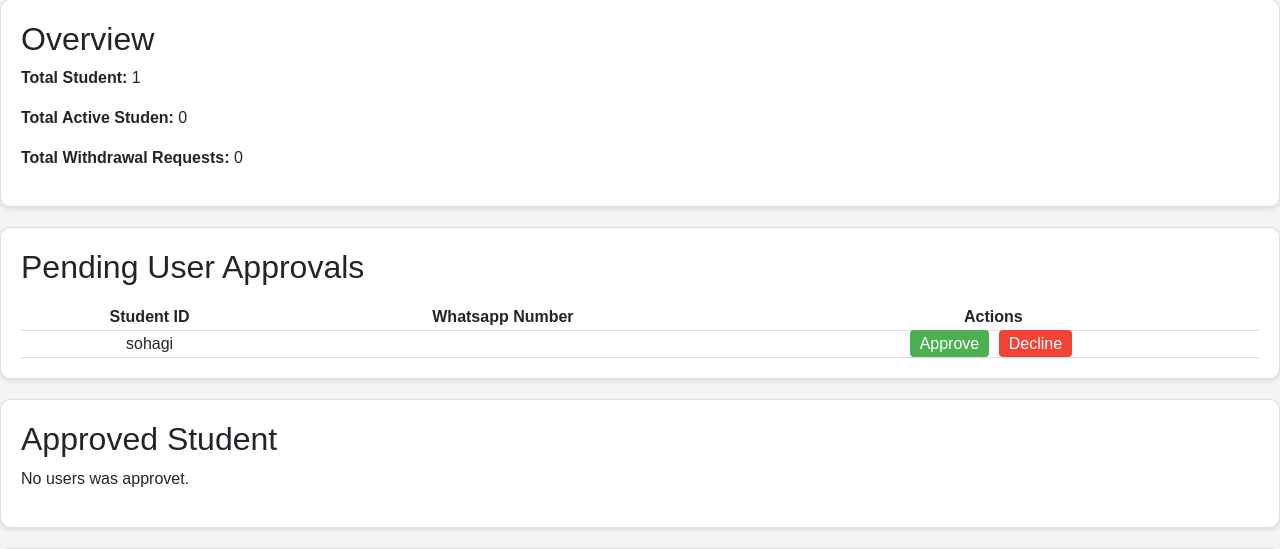
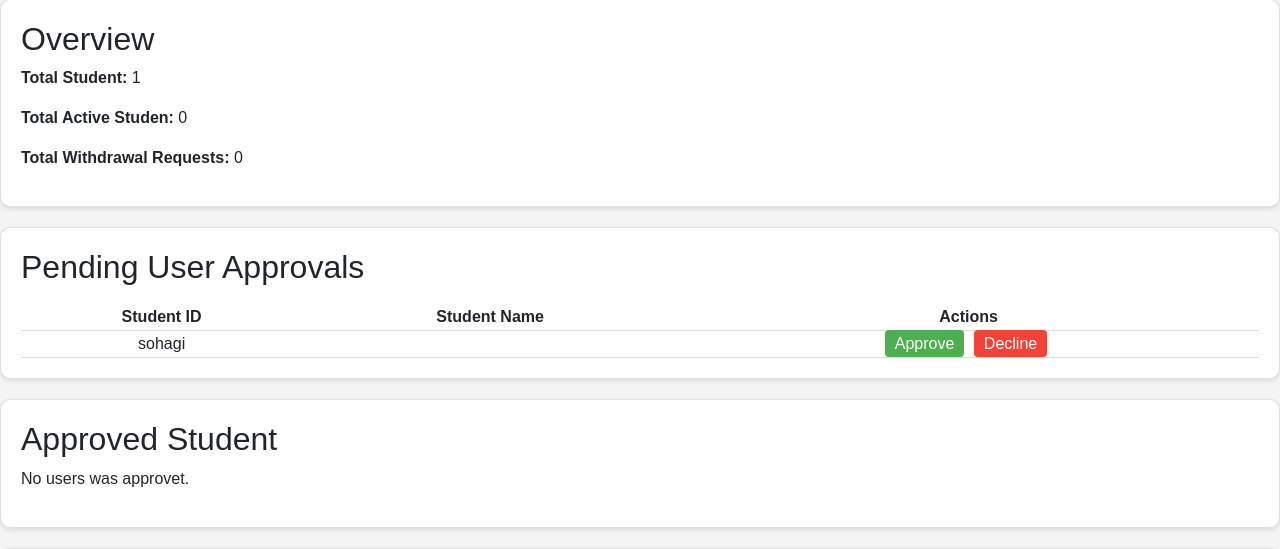
Before and after one commit to uzzal0470/EHLDP, a Django app: page /user-admin/dashboard/ in a window 1280 px wide. Shown: the part 309-858 px from the top of the page. Run offline with Django 3.2, Linux system fonts and the light colour scheme; a user stored in the database is signed in; data comes from the database, SQL or seed files in the repository; data that the repository does not hold is empty; some libraries are stand-ins or nearby versions.

Commit message:
Update admin_dashboard.html

```diff
--- a/templates/admin_dashboard.html
+++ b/templates/admin_dashboard.html
@@ -45,13 +45,13 @@
         <table>
             <tr>
                 <th>Student ID</th>
-                <th>Whatsapp Number</th>
+                <th>Student Name</th>
                 <th>Actions</th>
             </tr>
             {% for user in pending_users %}
             <tr>
                 <td>{{ user.username }}</td>
-                <td>{{ user.whatsapp_number }}</td>
+                <td>{{ user.get_full_name }}</td>
                 <td>
                     <a class="button" href="{% url 'approve_user' user.id %}">Approve</a>
                     <a class="button danger" href="{% url 'decline_user' user.id %}">Decline</a>
```
